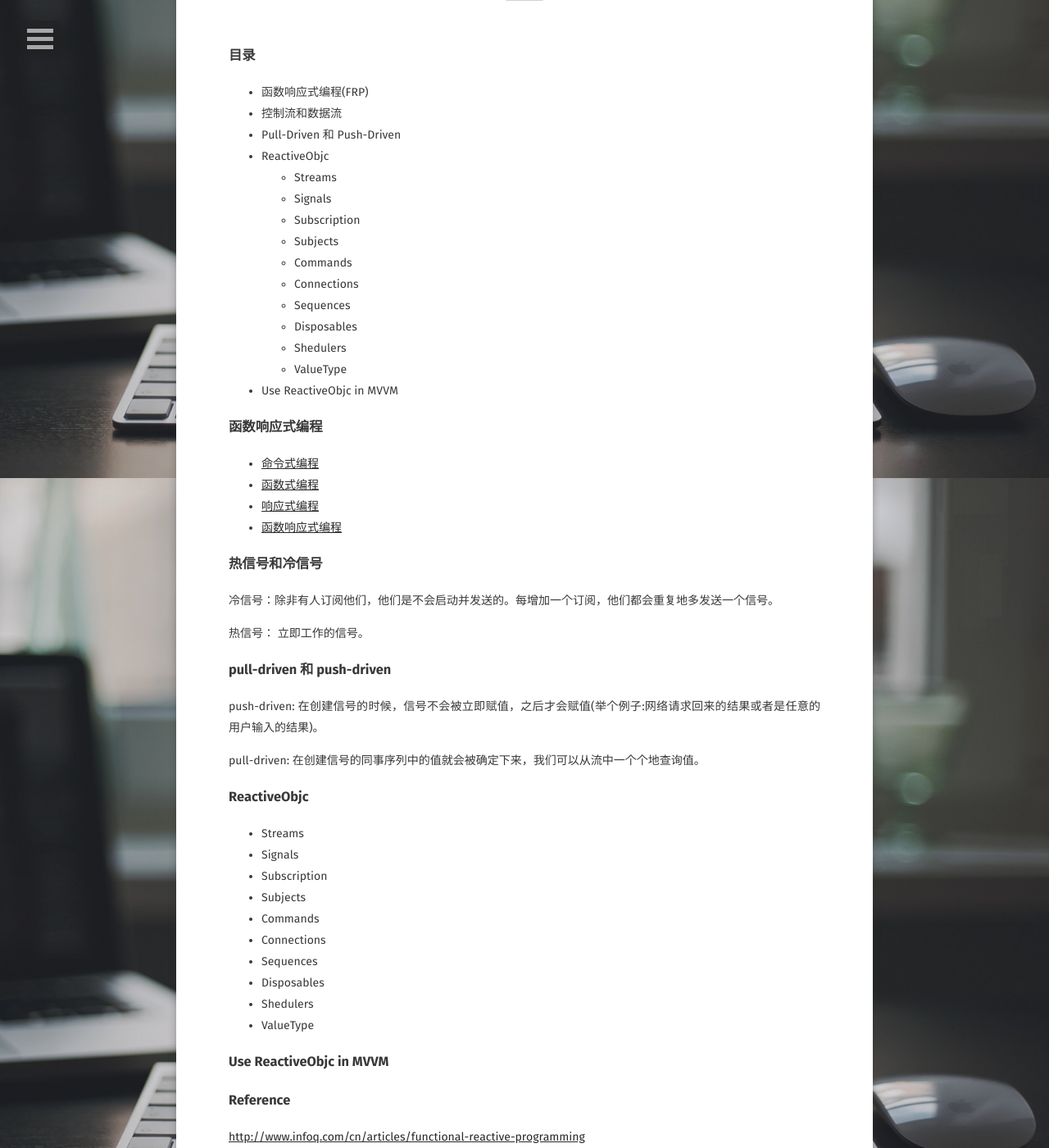
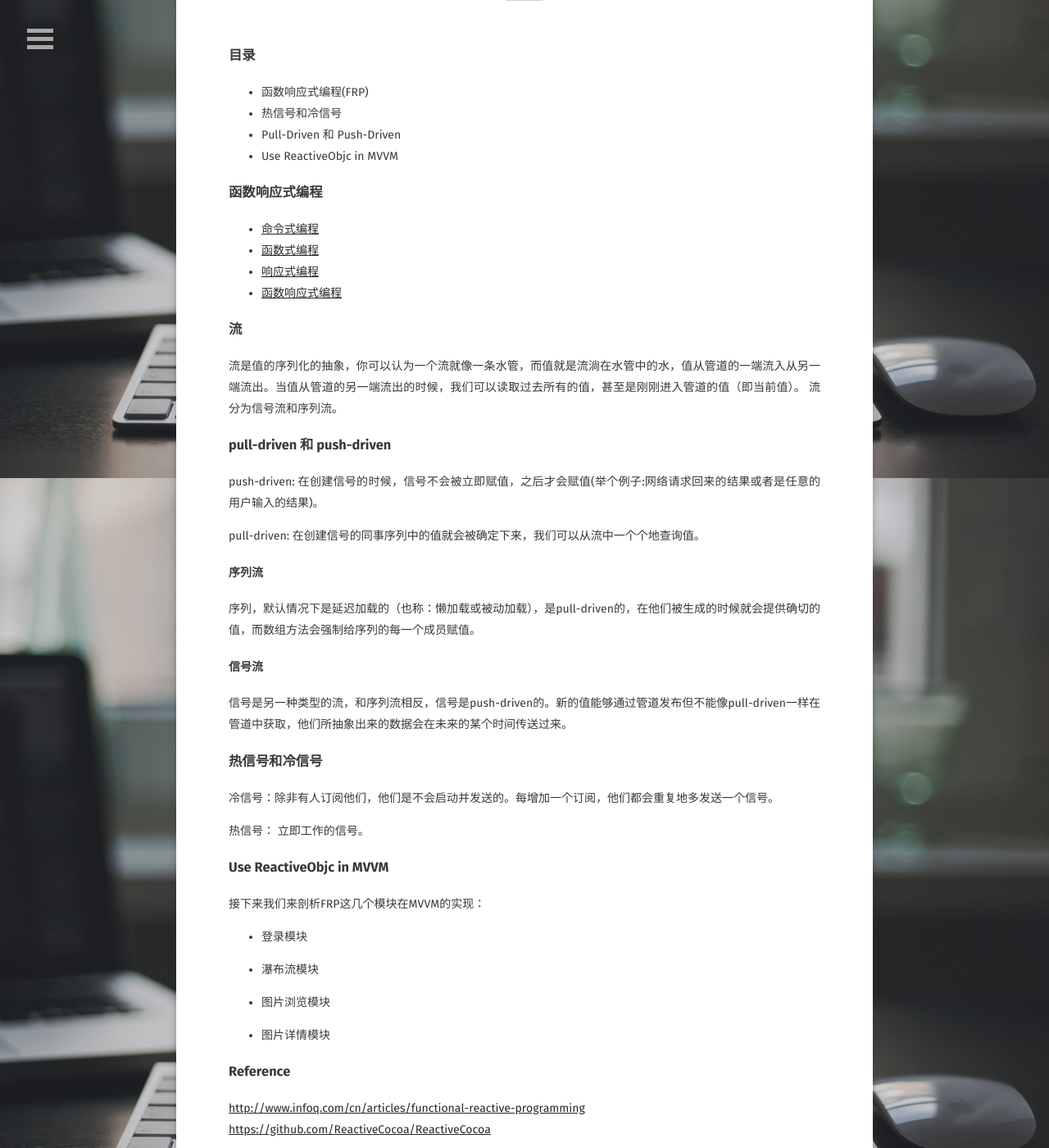
Before and after one commit to XuYanci/XuYanci.github.io, a Jekyll site: the page built from _posts/2017-02-08-iOS-OpenSource-Learning-ReactiveCocoa.md, in a window 1280 px wide and 1400 px high, scrolled down 317 px. Shown: the whole window at 82% size. Built offline with Jekyll 4.4.1, drawn with Linux system fonts in a browser that asks for light colours; some web fonts are replaced; comment, search, counter and statistics services are not loaded; some of the changed text lies outside the part shown.

Commit message:
commit some

```diff
--- a/_posts/2017-02-08-iOS-OpenSource-Learning-ReactiveCocoa.md
+++ b/_posts/2017-02-08-iOS-OpenSource-Learning-ReactiveCocoa.md
@@ -1,27 +1,16 @@
 ---
 layout: post
-title: "OpenSource ReactiveCocoa"
+title: "iOS-OpenSource-ReactiveCocoa"
 date: 2017-01-22
-excerpt: "OpenSource ReactiveCocoa"
-tags: [iOS opensource reactivecocoa FRP]
+excerpt: "iOS-OpenSource-ReactiveCocoa"
+tags: [reactivecocoa ios]
 comments: true
 ---
 
 ### 目录 ###
 * 函数响应式编程(FRP)
-* 控制流和数据流
+* 热信号和冷信号
 * Pull-Driven 和 Push-Driven
-* ReactiveObjc
-	* Streams
-	* Signals
-	* Subscription
-	* Subjects
-	* Commands
-	* Connections
-	* Sequences
-	* Disposables
-	* Shedulers
-	* ValueType
 * Use ReactiveObjc in MVVM
 
 ### 函数响应式编程 ###
@@ -30,10 +19,9 @@ comments: true
  * [响应式编程](https://zh.wikipedia.org/wiki/%E5%93%8D%E5%BA%94%E5%BC%8F%E7%BC%96%E7%A8%8B)
  * [函数响应式编程](https://en.wikipedia.org/wiki/Functional_reactive_programming)
 
-### 热信号和冷信号 ###
-冷信号：除非有人订阅他们，他们是不会启动并发送的。每增加一个订阅，他们都会重复地多发送一个信号。
-
-热信号： 立即工作的信号。
+### 流 ###
+流是值的序列化的抽象，你可以认为一个流就像一条水管，而值就是流淌在水管中的水，值从管道的一端流入从另一端流出。当值从管道的另一端流出的时候，我们可以读取过去所有的值，甚至是刚刚进入管道的值（即当前值）。
+流分为信号流和序列流。
 
 
 ### pull-driven 和 push-driven ###
@@ -41,22 +29,31 @@ push-driven: 在创建信号的时候，信号不会被立即赋值，之后才
 
 pull-driven: 在创建信号的同事序列中的值就会被确定下来，我们可以从流中一个个地查询值。
 
-### ReactiveObjc ###
-* Streams
-* Signals
-* Subscription
-* Subjects
-* Commands
-* Connections
-* Sequences
-* Disposables
-* Shedulers
-* ValueType
+
+#### 序列流 ####
+序列，默认情况下是延迟加载的（也称：懒加载或被动加载），是pull-driven的，在他们被生成的时候就会提供确切的值，而数组方法会强制给序列的每一个成员赋值。
+
+#### 信号流  ####
+
+信号是另一种类型的流，和序列流相反，信号是push-driven的。新的值能够通过管道发布但不能像pull-driven一样在管道中获取，他们所抽象出来的数据会在未来的某个时间传送过来。
+
+### 热信号和冷信号 ###
+
+冷信号：除非有人订阅他们，他们是不会启动并发送的。每增加一个订阅，他们都会重复地多发送一个信号。
+
+热信号： 立即工作的信号。
 
 
 ### Use ReactiveObjc in MVVM ###
+接下来我们来剖析FRP这几个模块在MVVM的实现：
 
+* 登录模块
 
+* 瀑布流模块
+
+* 图片浏览模块
+
+* 图片详情模块
 
 ### Reference ###
 
```
Also changed, not shown: 6 other files.
